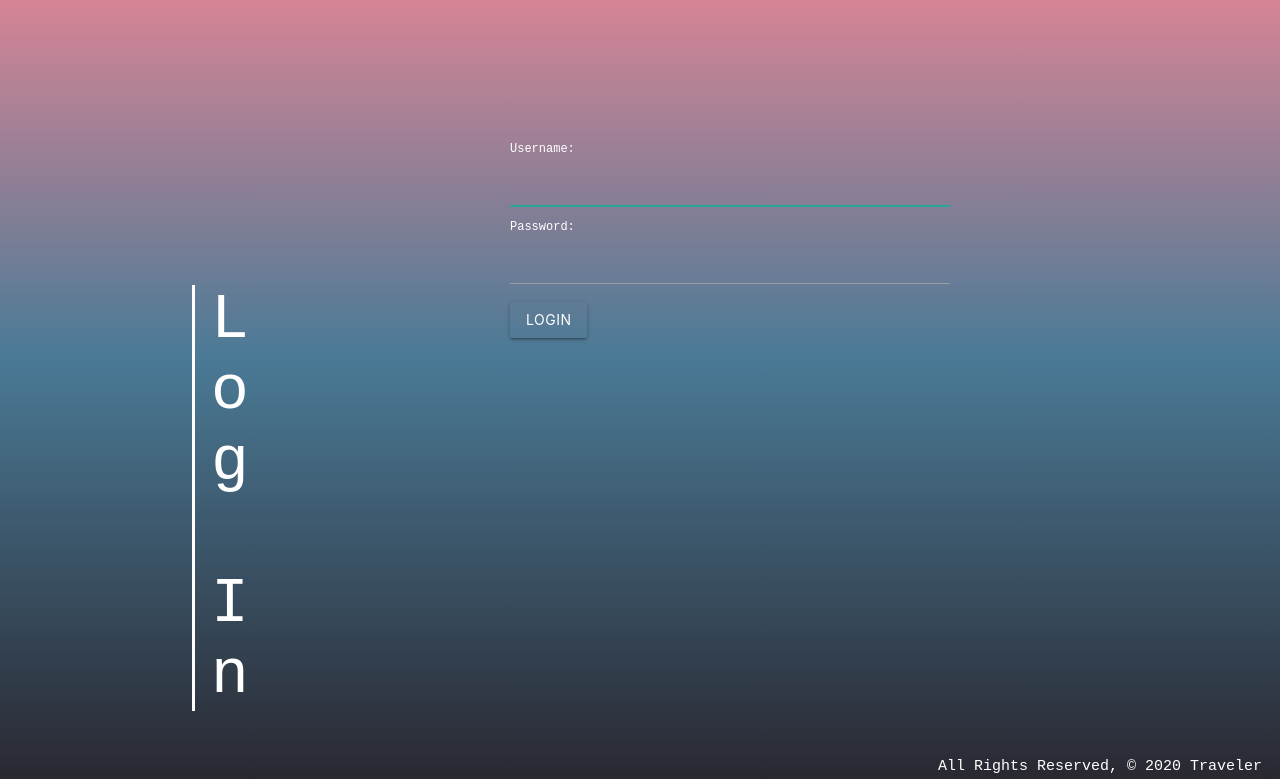
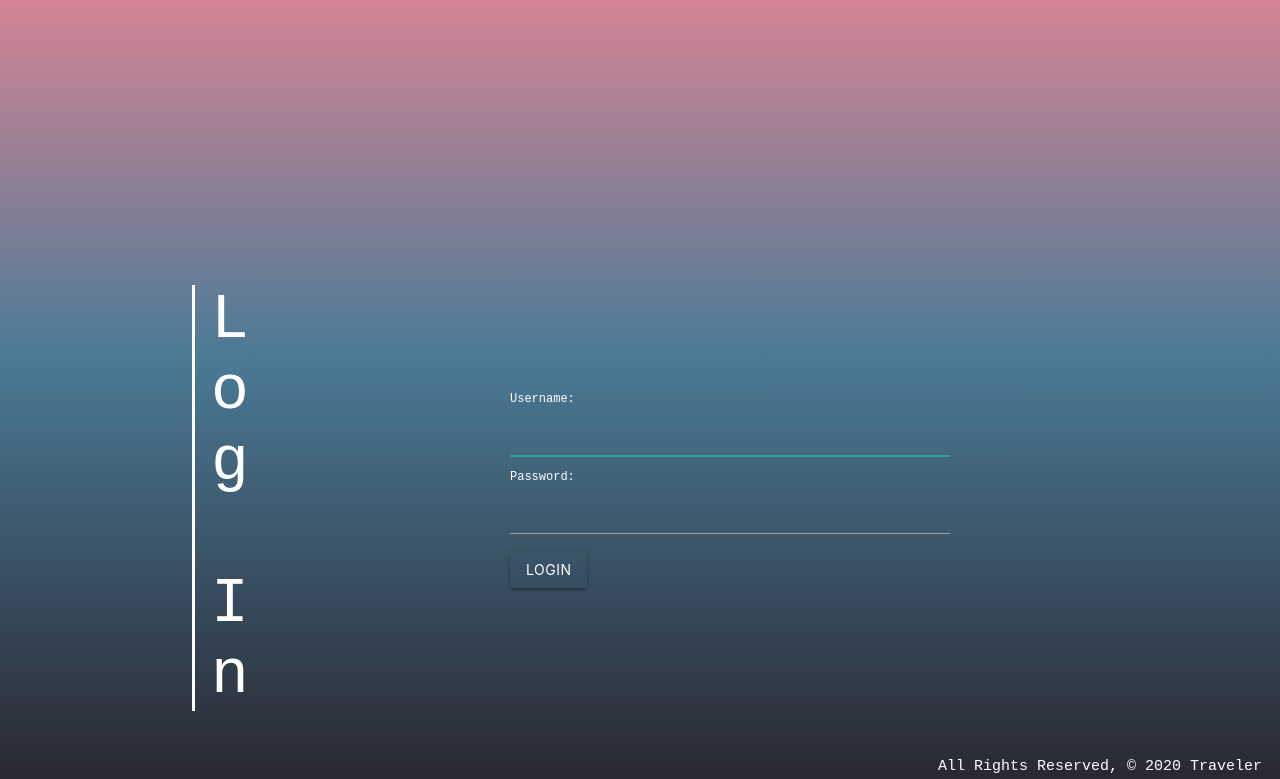
Before and after one commit to CSimoneCode/Project-Wayfarer, a Django app: page /accounts/login/?next=/posts/1/edit_post/ in a window 1280 px wide. Shown: the part 64-843 px from the top of the page. Run offline with Django 3.2, Linux system fonts and the light colour scheme.

Commit message:
Form-cont Position Edit

```diff
--- a/main_app/static/css/style.css
+++ b/main_app/static/css/style.css
@@ -79,7 +79,7 @@ form {
 
 .form-cont {
   position: absolute;
-  top: 200px;
+  top: 450px;
   left: 450px;
 }
 
--- a/main_app/static/css/style.scss
+++ b/main_app/static/css/style.scss
@@ -95,7 +95,7 @@ form {
 
 .form-cont {
     position: absolute;
-    top: 200px;
+    top: 450px;
     left: 450px;
 }
 
```
